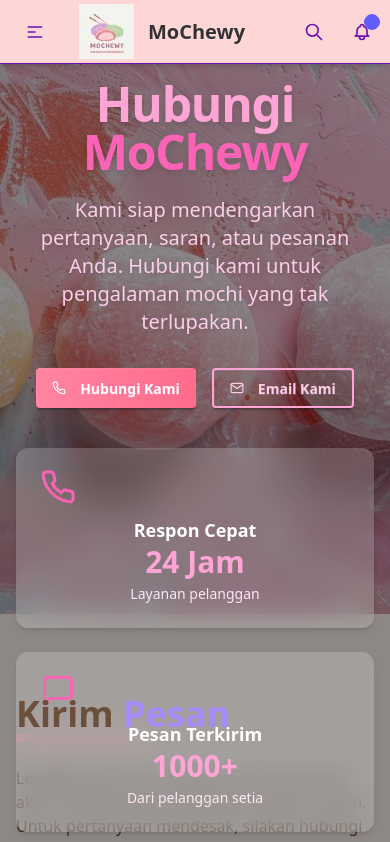
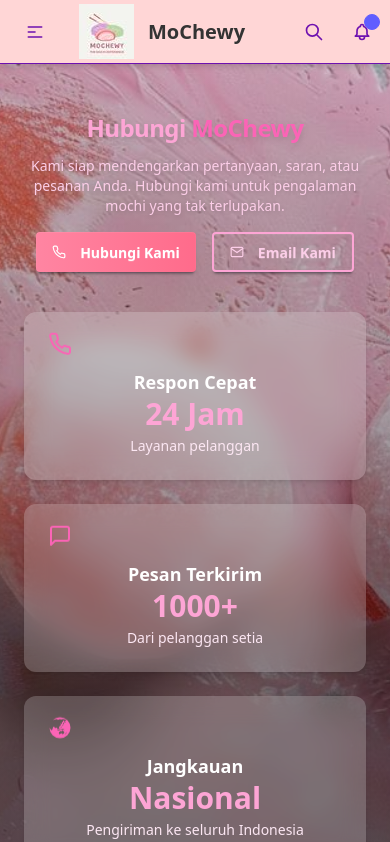
Before and after one commit to ecacaww/pelatihan-sintak-new, a React (Vite) app: page /contact in a window 390 px wide. Shown: the top 842 px of the page. Built offline with nearby package versions, Linux system fonts and the light colour scheme.

Commit message:
contak dan footer

```diff
--- a/src/Pages/ContactPage.jsx
+++ b/src/Pages/ContactPage.jsx
@@ -25,19 +25,19 @@ export default ContactPage
 function ContactHero() {
   const stats = [
     {
-      icon: <FiPhone className="text-4xl" />,
+      icon: <FiPhone className="text-2xl sm:text-3xl md:text-4xl" />,
       title: "Respon Cepat",
       value: "24 Jam",
       desc: "Layanan pelanggan",
     },
     {
-      icon: <FiMessageSquare className="text-4xl" />,
+      icon: <FiMessageSquare className="text-2xl sm:text-3xl md:text-4xl" />,
       title: "Pesan Terkirim",
       value: "1000+",
       desc: "Dari pelanggan setia",
     },
     {
-      icon: <GiEarthAsiaOceania className="text-4xl" />,
+      icon: <GiEarthAsiaOceania className="text-2xl sm:text-3xl md:text-4xl" />,
       title: "Jangkauan",
       value: "Nasional",
       desc: "Pengiriman ke seluruh Indonesia",
@@ -45,22 +45,25 @@ function ContactHero() {
   ]
 
   return (
-    <div
-      className="hero h-[550px] relative"
+    <div className="relative w-full ">
+        <div
+      className="absolute inset-0 z-0 bg-stone-900/50"
       style={{
         backgroundImage: "url(/bg-mochi.jpg)",
         backgroundPosition: "center",
         backgroundSize: "cover",
+        backgroundRepeat: "no-repeat"
       }}
     >
-      <div className="hero-overlay bg-stone-900/50"></div>
+      <div className="absolute inset-0 bg-gradient-to-t from-stone-900/70 via-stone-900/40 to-stone-900/20"></div>
+      </div>
 
-      <div className="hero-content text-center text-rose-100 relative z-10">
-        <div className="max-w-4xl">
-          <h1 className="mb-5 text-5xl font-bold tracking-tight text-pink-300 drop-shadow-md">
+      <div className="relative z-10 min-h-[350px] sm:min-h-[400px] md:min-h-[550px] flex items-center justify-center px-4 py-12">
+        <div className="w-full max-w-4xl text-center px-2 sm:px-4">
+          <h1 className="mb-3 sm:mb-5 text-2xl sm:text-3xl md:text-5xl font-bold tracking-tight text-pink-300 drop-shadow-md">
             Hubungi <span className="text-pink-400">MoChewy</span>
           </h1>
-          <p className="mb-8 text-xl font-medium text-pink-200 drop-shadow-sm">
+          <p className="mb-4 sm:mb-8 text-sm sm:text-base md:text-xl font-medium text-pink-200 drop-shadow-sm">
             Kami siap mendengarkan pertanyaan, saran, atau pesanan Anda. Hubungi kami untuk pengalaman mochi yang tak
             terlupakan.
           </p>
--- a/src/Pages/Footer.jsx
+++ b/src/Pages/Footer.jsx
@@ -64,8 +64,8 @@ function Footer() {
 
             <div className="lg:col-span-1">
               <div className="flex items-center gap-3 mb-6 group">
-                <div className="p-3 bg-gradient-to-br from-amber-400 to-amber-500 rounded-2xl shadow-lg group-hover:shadow-xl transition-all duration-300 group-hover:scale-110">
-                  <FiCoffee className="text-2xl text-white" />
+                <div className="p-3  rounded-2xl shadow-lg group-hover:shadow-xl transition-all duration-300 group-hover:scale-110">
+                <img src="logo-moci.jpg" className="text-[#333333] text-2xl" />
                 </div>
                 <h1 className="text-3xl font-bold bg-gradient-to-r from-purple-800 to-pink-600 bg-clip-text text-transparent">
                   MoChewy
```
